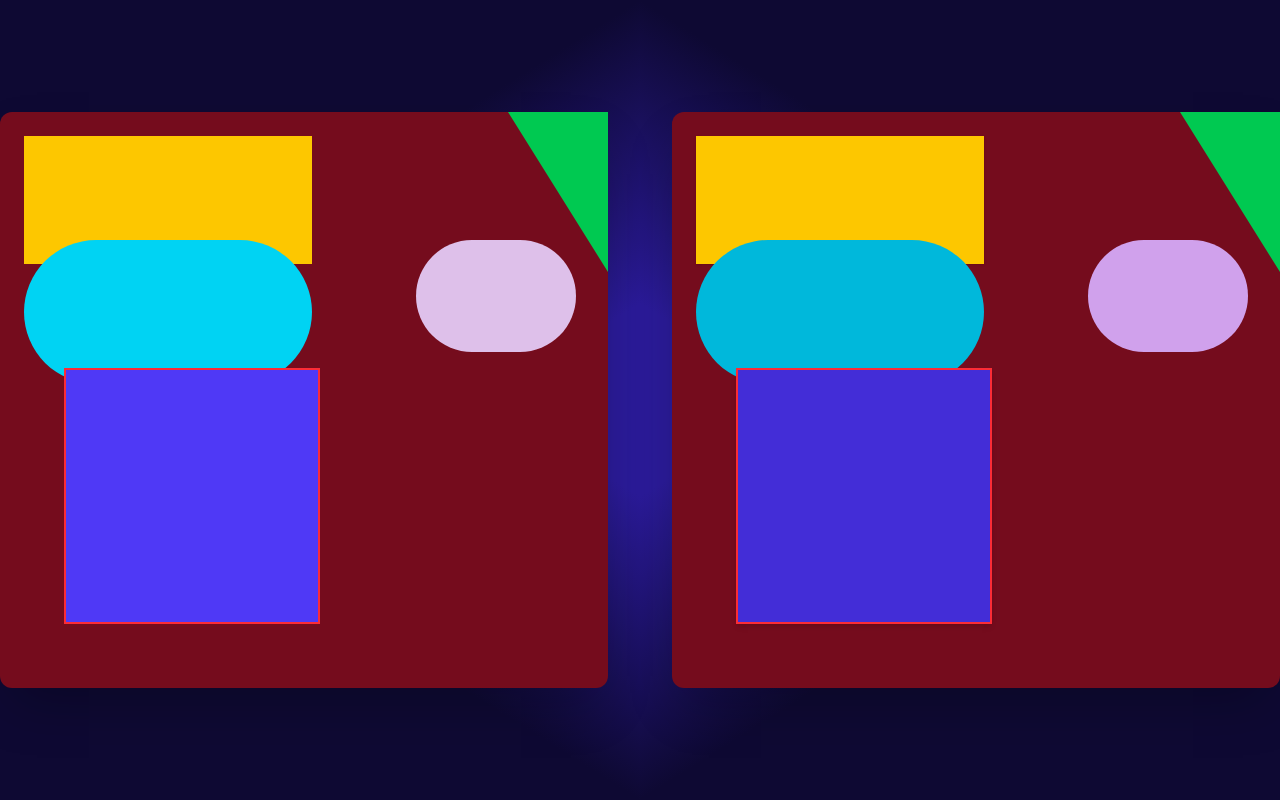
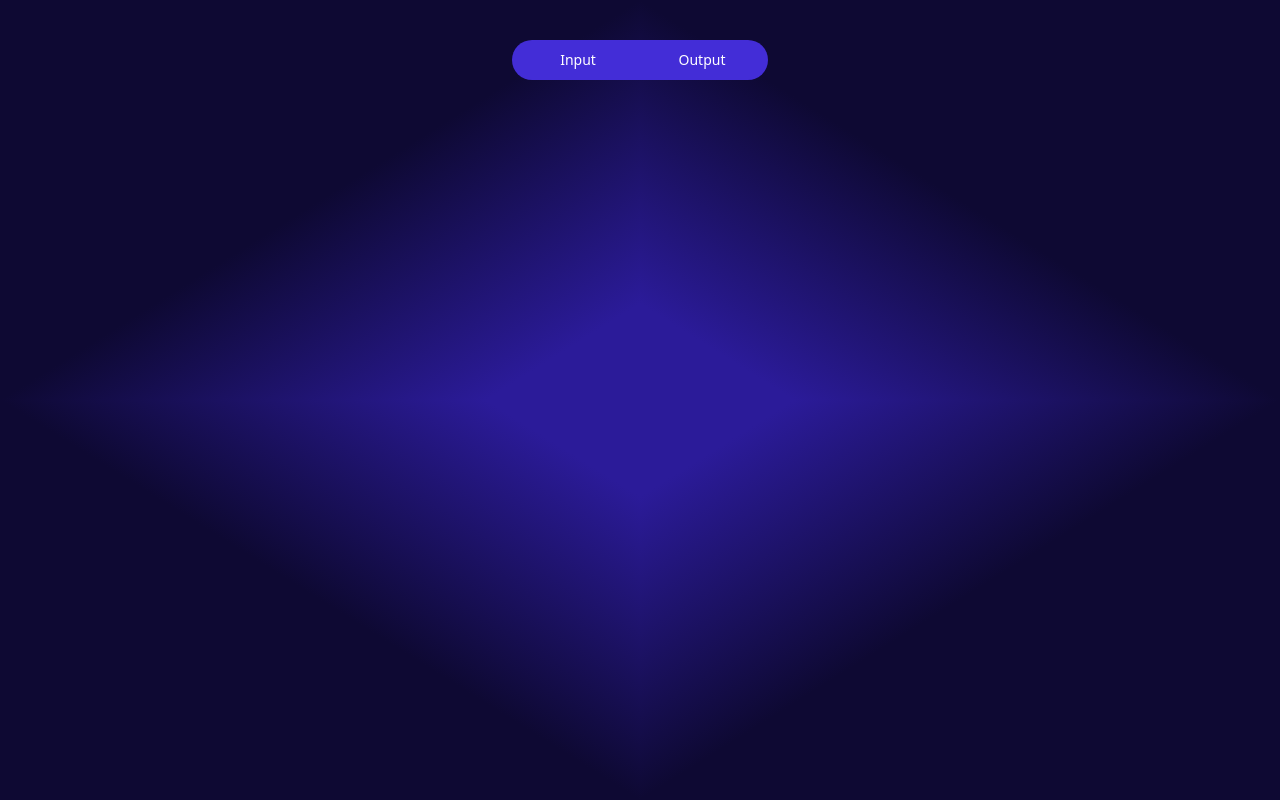
Before and after one commit to aman-ifza/1base, a React (Vite) app in the folder frontend/: page / in a window 1280 px wide. Built offline with nearby package versions, Linux system fonts and the light colour scheme.

Commit message:
created pill

```diff
--- a/frontend/src/App.jsx
+++ b/frontend/src/App.jsx
@@ -10,13 +10,14 @@ import DesignEditingSidebar from './components/DesignEditingSidebar';
 import DesignCanvas from './components/DesignCanvas';
 import Brand from './components/Brand';
 import DrawCompare from './components/DrawCompare';
+import InputOutputToggle from './components/InputOutput';
 
 
 function App() {
   return (
     <div >
 
-<DrawCompare />
+<InputOutputToggle/>
 
     </div>
   )
--- /dev/null
+++ b/frontend/src/components/InputOutput.jsx
@@ -0,0 +1,30 @@
+import React from 'react';
+
+const InputOutputToggle = ({ selected, onChange }) => {
+  return (
+    <div className="fixed top-10 left-1/2 -translate-x-1/2 bg-indigo-700 rounded-full p-1 w-64 h-10 z-50">
+      <button
+        onClick={() => onChange('Input')}
+        className={`flex-1 rounded-full text-sm font-medium transition-all duration-300 w-1/2 h-full ${
+          selected === 'Input'
+            ? 'bg-white text-black shadow'
+            : 'bg-transparent text-white'
+        }`}
+      >
+        Input
+      </button>
+      <button
+        onClick={() => onChange('Output')}
+        className={`flex-1 rounded-full text-sm font-medium transition-all duration-300 w-1/2 h-full ${
+          selected === 'Output'
+            ? 'bg-white text-black shadow'
+            : 'bg-transparent text-white'
+        }`}
+      >
+        Output
+      </button>
+    </div>
+  );
+};
+
+export default InputOutputToggle;
```
